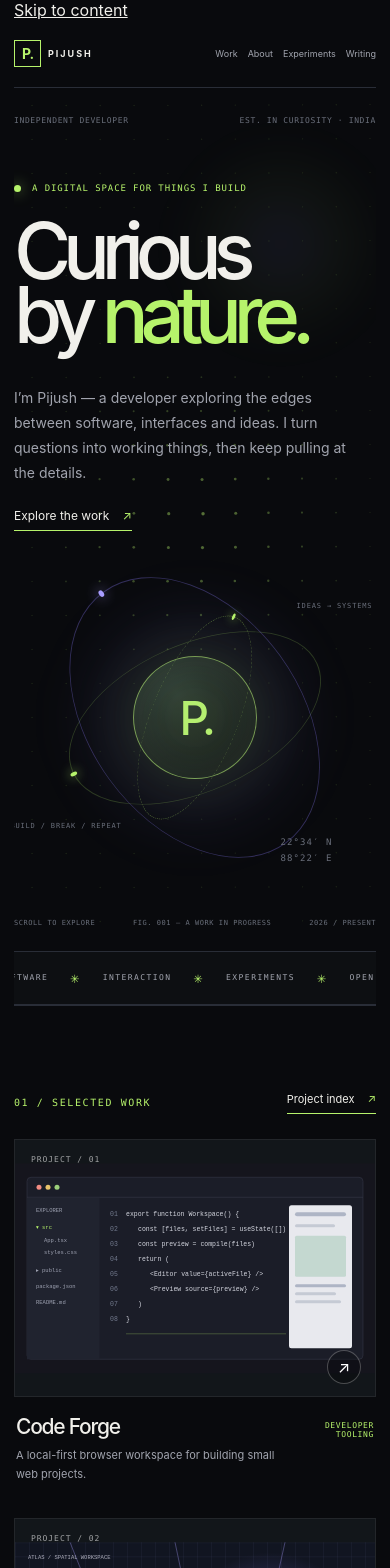
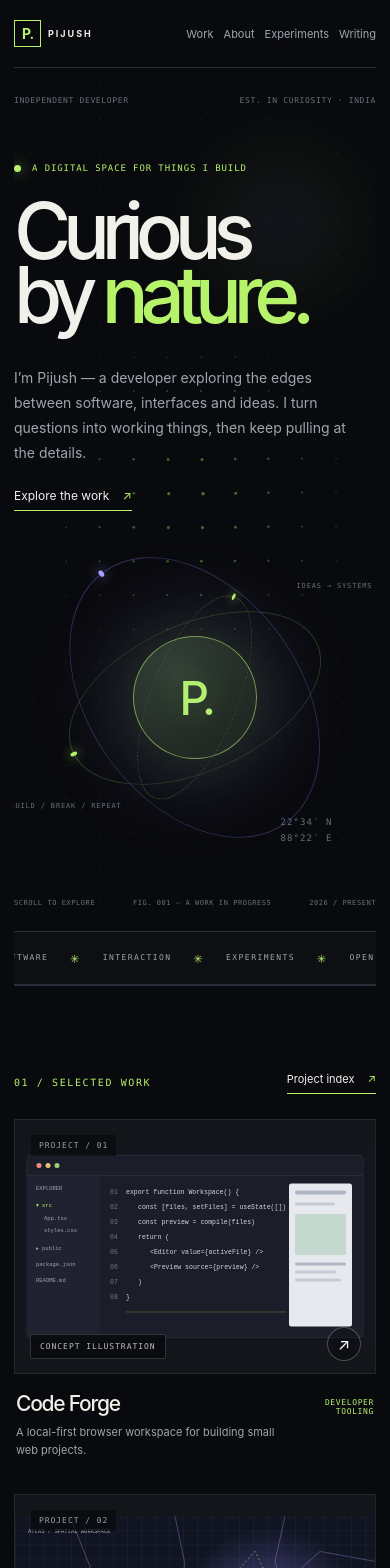
Before and after one commit to TEJAS-MK2/Vault, a React (Vite) app: page / in a window 390 px wide. Shown: the top 1568 px of the page. Built offline with nearby package versions, Linux system fonts and the light colour scheme.

Commit message:
Refine mobile ergonomics and project media presentation

```diff
--- a/src/styles.css
+++ b/src/styles.css
@@ -251,3 +251,39 @@ main { min-height: 65vh; }
   .case-study-heading { grid-template-columns: 1fr; gap: 14px; }
   .case-study-note { grid-column: auto; }
 }
+
+/* Phase 6 — real media, honest artwork labels and mobile ergonomics */
+.featured-art { isolation: isolate; }
+.art-source { position: absolute; z-index: 1; left: 15px; bottom: 14px; padding: 7px 9px; border: 1px solid rgba(255,255,255,.16); background: rgba(7,9,12,.78); color: rgba(241,240,235,.78); font: 8px var(--mono); letter-spacing: .12em; backdrop-filter: blur(8px); }
+.art-index { z-index: 1; padding: 6px 8px; background: rgba(7,9,12,.68); }
+.calc-screenshot { object-fit: contain; padding: clamp(10px, 3vw, 30px); background: #101218; }
+.detail-art { position: relative; display: flex; flex-direction: column; margin: 55px 0 0; }
+.detail-art > .project-visual { flex: 1; min-height: 0; }
+.detail-art figcaption { padding: 10px 13px; border-top: 1px solid var(--line); color: var(--text-dim); background: #0d0f13; font: 9px var(--mono); letter-spacing: .04em; }
+.skip-link { position: fixed; z-index: 30; top: 10px; left: 10px; padding: 12px 16px; transform: translateY(-150%); background: var(--signal); color: var(--bg); font-size: 12px; font-weight: 700; }
+.skip-link:focus { transform: translateY(0); }
+.primary-nav a, .header-contact { min-height: 44px; display: inline-flex; align-items: center; }
+.project-row, .featured-project, .text-link { touch-action: manipulation; }
+@media (max-width: 760px) {
+  .site-header { gap: 14px; }
+  .primary-nav { flex: 1; justify-content: flex-end; gap: clamp(10px, 2.5vw, 18px); min-width: 0; }
+  .primary-nav a { min-height: 44px; white-space: nowrap; font-size: 11px; }
+  .header-contact { display: none; }
+  .site-footer { gap: 12px; }
+  .featured-art { aspect-ratio: 1.42; }
+  .detail-art { height: clamp(230px, 58vw, 420px); }
+  .project-actions { gap: 22px; }
+}
+@media (max-width: 380px) {
+  .site-shell { width: calc(100% - 24px); }
+  .site-header { gap: 8px; }
+  .wordmark { gap: 6px; font-size: 8px; letter-spacing: .16em; }
+  .wordmark-symbol { width: 25px; height: 25px; }
+  .primary-nav { gap: 8px; }
+  .primary-nav a { font-size: 9px; }
+  .art-source { left: 8px; bottom: 8px; font-size: 7px; }
+}
+@media (hover: none) {
+  .featured-project:hover .project-visual { transform: none; filter: none; }
+  .project-row:hover { padding-inline: 3px; background: transparent; }
+}
```
